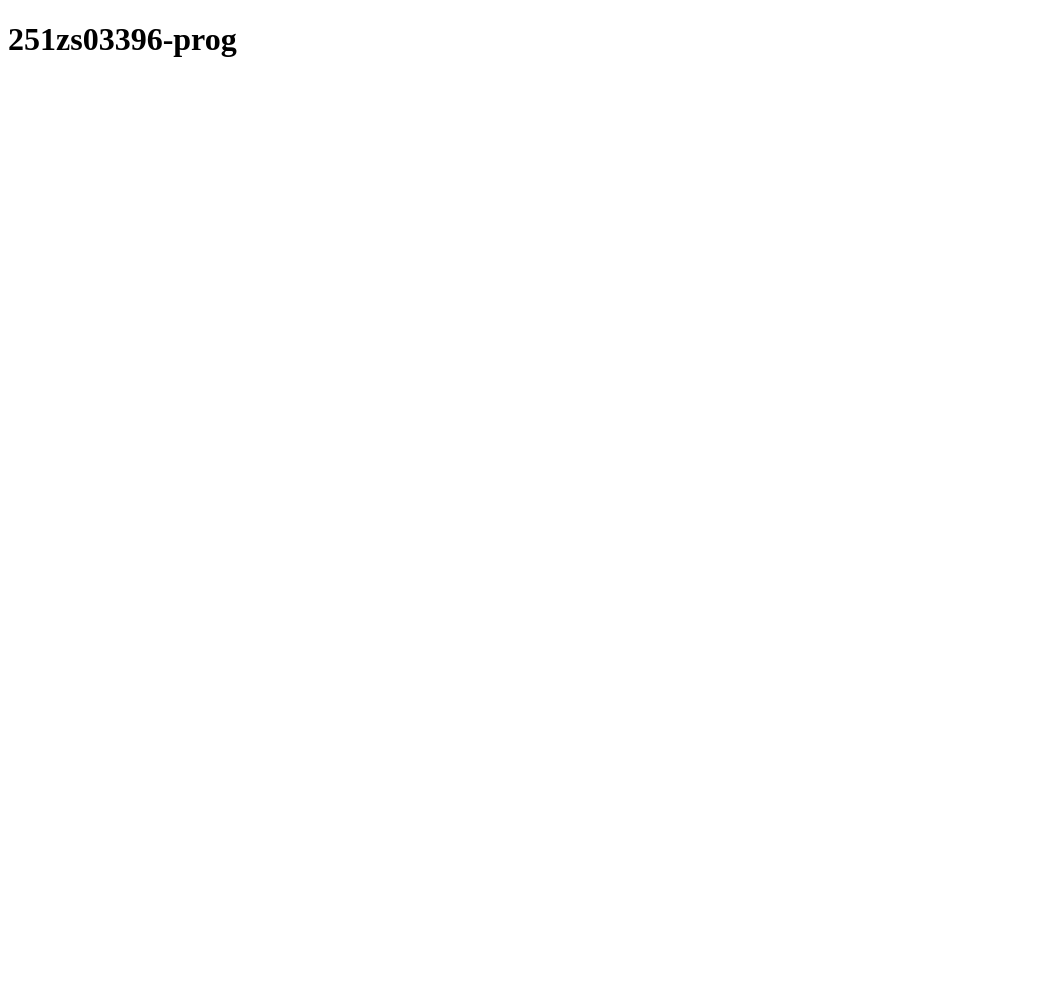
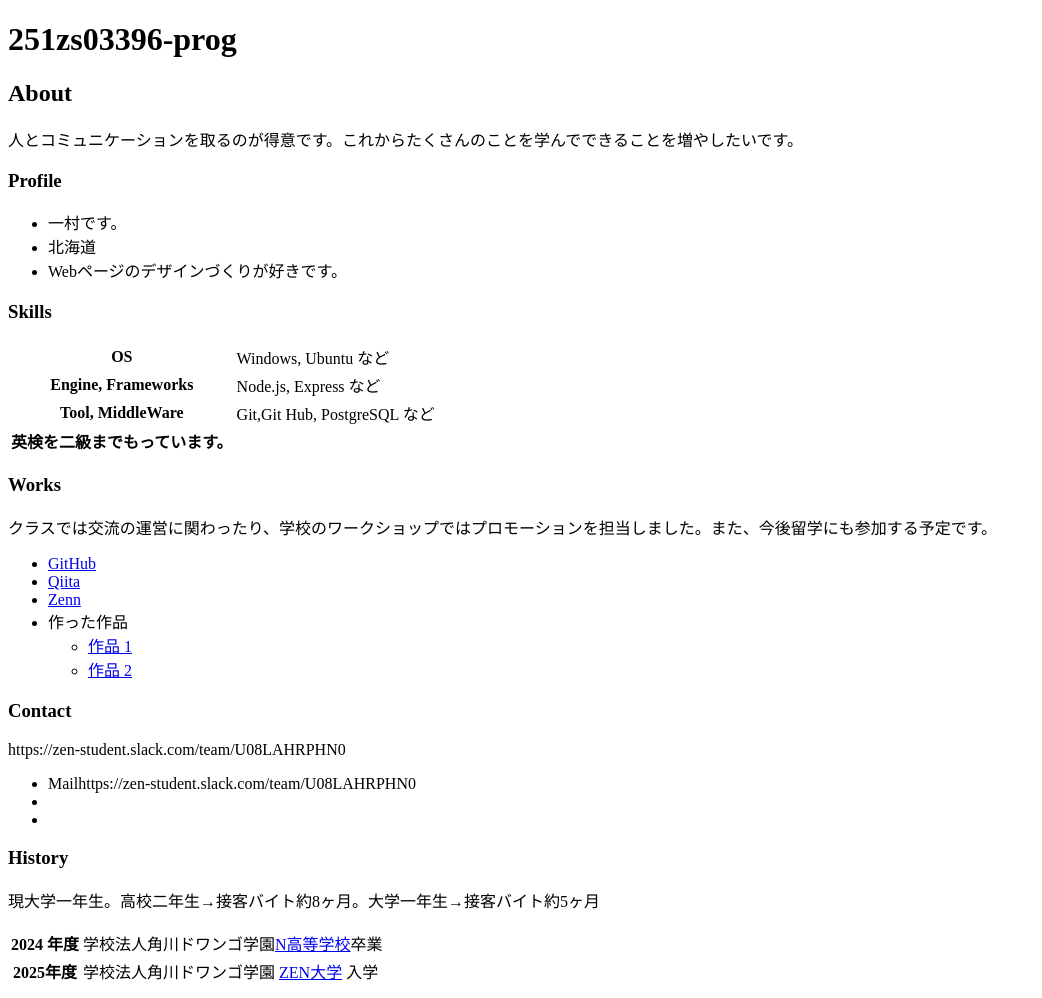
Before and after one commit to 251zs03396-prog/dwangotaro.github.io, a plain HTML site: page index.html in a window 1280 px wide. Shown: the whole page, without its empty margins (0-1042 px from the left). Before the commit the page ends 800 px from the top, so only its background shows below. Drawn offline with Linux system fonts and the light colour scheme.

Commit message:
ポートフォリオに必要な情報を追加

```diff
--- a/index.html
+++ b/index.html
@@ -9,3 +9,76 @@
     <h1>251zs03396-prog</h1>
   </body>
 </html>
+
+    <h2>About</h2>
+    <p>
+
+      人とコミュニケーションを取るのが得意です。これからたくさんのことを学んでできることを増やしたいです。
+    </p>
+
+    <h3>Profile</h3>
+    <ul>
+      <li>一村です。</li>
+      <li>北海道</li>
+      <li>Webページのデザインづくりが好きです。</li>
+    </ul>
+
+    <h3>Skills</h3>
+    <table>
+      <tr>
+        <th>OS</th>
+        <td>Windows, Ubuntu など</td>
+      </tr>
+      <tr>
+        <th>Engine, Frameworks</th>
+        <td>Node.js, Express など</td>
+      </tr>
+      <tr>
+        <th>Tool, MiddleWare</th>
+        <td>Git,Git Hub, PostgreSQL など</td>
+      </tr>
+      <tr>
+        <th>英検を二級までもっています。</th>
+        <td></td>
+      </tr>
+    </table>
+
+    <h3>Works</h3>
+    <p>クラスでは交流の運営に関わったり、学校のワークショップではプロモーションを担当しました。また、今後留学にも参加する予定です。</p>
+    <ul>
+      <li><a href="https://github.com/">GitHub</a></li>
+      <li><a href="https://qiita.com/">Qiita</a></li>
+      <li><a href="https://zenn.dev/">Zenn</a></li>
+      <li>
+        作った作品
+        <ul>
+          <li><a href="https://example.com/">作品 1</a></li>
+          <li><a href="https://example.com/">作品 2</a></li>
+        </ul>
+      </li>
+    </ul>
+
+    <h3>Contact</h3>
+    <p>https://zen-student.slack.com/team/U08LAHRPHN0</p>
+    <ul>
+      <li><a ">Mail</a>https://zen-student.slack.com/team/U08LAHRPHN0</li>
+      <li><a </a></li>
+      <li><a </a></li>
+    </ul>
+
+    <h3>History</h3>
+    <p>現大学一年生。高校二年生→接客バイト約8ヶ月。大学一年生→接客バイト約5ヶ月</p>
+    <table>
+      <tr>
+        <th>2024 年度</th>
+        <td>学校法人角川ドワンゴ学園<a href="https://dwango.co.jp/">N高等学校</a>卒業 </td>
+      </tr>
+      <tr>
+        <th> 2025年度</th>
+        <td>学校法人角川ドワンゴ学園 <a href="https://nnn.ed.jp/">ZEN大学</a> 入学</td>
+      </tr>
+      <tr>
+        <th></th>
+        <td></td>
+      </tr>
+    </table>
```
